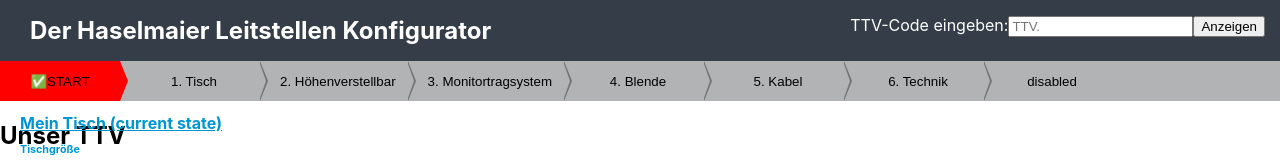
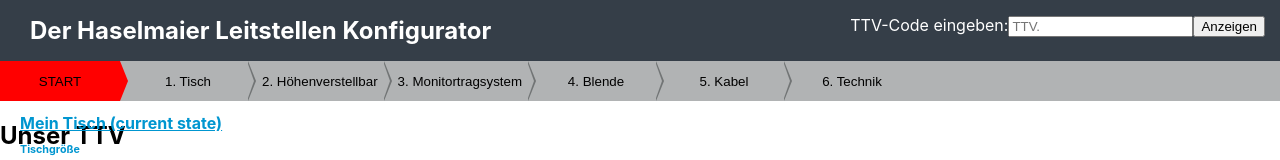
Before and after one commit to mathiasfrey/haselmaier-configurator, a React (Create React App) app: page / in a window 1280 px wide. Shown: the top 160 px of the page. Built offline with nearby package versions, Linux system fonts and the light colour scheme.

Commit message:
changed state, moved chosen value into component make filled out components highlighted in nav

```diff
--- a/src/App.scss
+++ b/src/App.scss
@@ -154,6 +154,7 @@ h4 {
         border: none;
 
         background: transparent;
+        cursor: pointer;
     //     font-size: 12px;
     //     color: inherit;
 
@@ -174,7 +175,7 @@ h4 {
         background: red;
     }
     .navBtn.done:before {
-        content: '✅';
+        // content: '✅';
     }
     .divider {
         display: inline;
--- a/src/components/Settings.js
+++ b/src/components/Settings.js
@@ -37,27 +37,27 @@ class Settings extends React.Component {
     constructor(props) {
         super(props);
         this.state = {
-        // Users select
-        chosenTable: String,
-        chosenTablePic: Array,
-        chosenMonitor: String,
-        chosenMonitorPic: Array,
-        chosenMonitorSystem: Number,
-        chosenMonitorSystemPic: Array,
-        chosenMonitorRow: Number,
-        chosenMonitorRowPic: Array,
-        chosenMonitorNumber: Number,
-        chosenMonitorNumberPic: Array,
-        chosenHeight: String,
-        chosenHeightPic: Array,
-        chosenBlende: String,
-        chosenBlendePic: Array,
-        chosenKabel: String,
-        chosenKabelPic: Array,
-        chosenTechnik: Number,
-        chosenTechnikPic: Array,
-        chosenTechnikContainer: String,
-        disabled: false,
+        // // Users select
+        // chosenTable: String,
+        // chosenTablePic: Array,
+        // chosenMonitor: String,
+        // chosenMonitorPic: Array,
+        // chosenMonitorSystem: Number,
+        // chosenMonitorSystemPic: Array,
+        // chosenMonitorRow: Number,
+        // chosenMonitorRowPic: Array,
+        // chosenMonitorNumber: Number,
+        // chosenMonitorNumberPic: Array,
+        // chosenHeight: String,
+        // chosenHeightPic: Array,
+        // chosenBlende: String,
+        // chosenBlendePic: Array,
+        // chosenKabel: String,
+        // chosenKabelPic: Array,
+        // chosenTechnik: Number,
+        // chosenTechnikPic: Array,
+        // chosenTechnikContainer: String,
+        // disabled: false,
         };
         this.initialState = this.state
     }
@@ -506,16 +506,6 @@ class Settings extends React.Component {
         this.setState(this.initialState)
     };
 
-    handleTable = () => {
-        return (
-             <Table
-                 smallTable={this.loadTableSmall}
-                 middleTable={this.loadTableMiddle}
-                 largeTable={this.loadTableLarge}>
-            </Table>
-        )
-    };
-
     handleMonitor = () => {
         return (
              <Monitor
@@ -612,6 +602,7 @@ class Settings extends React.Component {
 
 
     render() {
+
       return (
             <>
                 <div className="productcode">
@@ -624,31 +615,33 @@ class Settings extends React.Component {
                 <div className="settings">
                     <button className="navBtn done">START</button>
                     <div className="divider done"></div>
-                    <button className="navBtn">
-                        {this.handleTable()}
-                    </button>
+
+                    <Table
+                        smallTable={this.loadTableSmall}
+                        middleTable={this.loadTableMiddle}
+                        largeTable={this.loadTableLarge}
+                        chosen={this.state.chosenTable}
+                    />
+
+                    {this.handleHeight()}
+
                     <div className="divider"></div>
-                    <button className="navBtn">
-                        {this.handleHeight()}
-                    </button>
+
+                    {this.handleMonitor()}
+
                     <div className="divider"></div>
-                    <button className="navBtn">
-                        {this.handleMonitor()}
-                    </button>
+
+                    {this.handleBlende()}
+
                     <div className="divider"></div>
-                    <button className="navBtn">
-                        {this.handleBlende()}
-                    </button>
+
+                    {this.handleKabel()}
+
                     <div className="divider"></div>
-                    <button className="navBtn">
-                        {this.handleKabel()}
-                    </button>
-                    <div className="divider"></div>
-                    <button className="navBtn">
-                        {this.handleTechnik()}
-                    </button>
-                    <div className="divider"></div>
-                    <button className="navBtn">disabled</button>
+
+                    {this.handleTechnik()}
+
+
                 </div>
                <div className="summary">
                     {this.handleSummary()}
--- a/src/components/Table.js
+++ b/src/components/Table.js
@@ -48,11 +48,17 @@ class Table extends React.PureComponent {
         }
     };
 
+    render() {
 
-    render() {
         return (
         <>
-        <button className="navBtn" onClick={this.onOpenModal}>1. Tisch</button>
+        <button
+            className={ 'navBtn ' + (this.props.chosen && 'done')}
+            onClick={this.onOpenModal}>1. Tisch</button>
+        <div
+            className={ 'divider ' + (this.props.chosen && 'done')}
+        ></div>
+
         <Modal open={this.state.open} onClose={this.onCloseModal} center>
         <h2>Wähle deine Tischgröße</h2>
         <video autoPlay={false} height="300" width="500" controls playsinline={false}>
```
